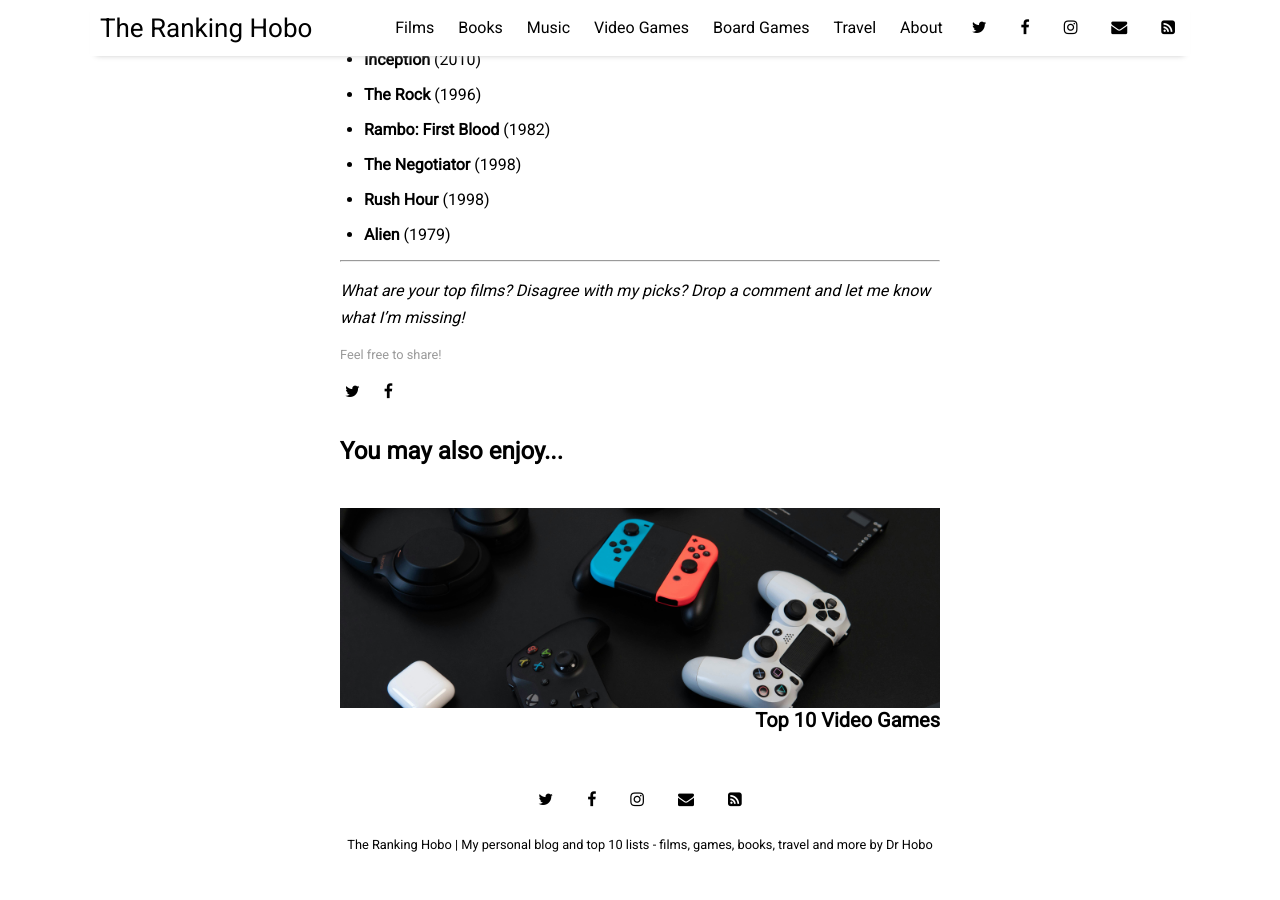
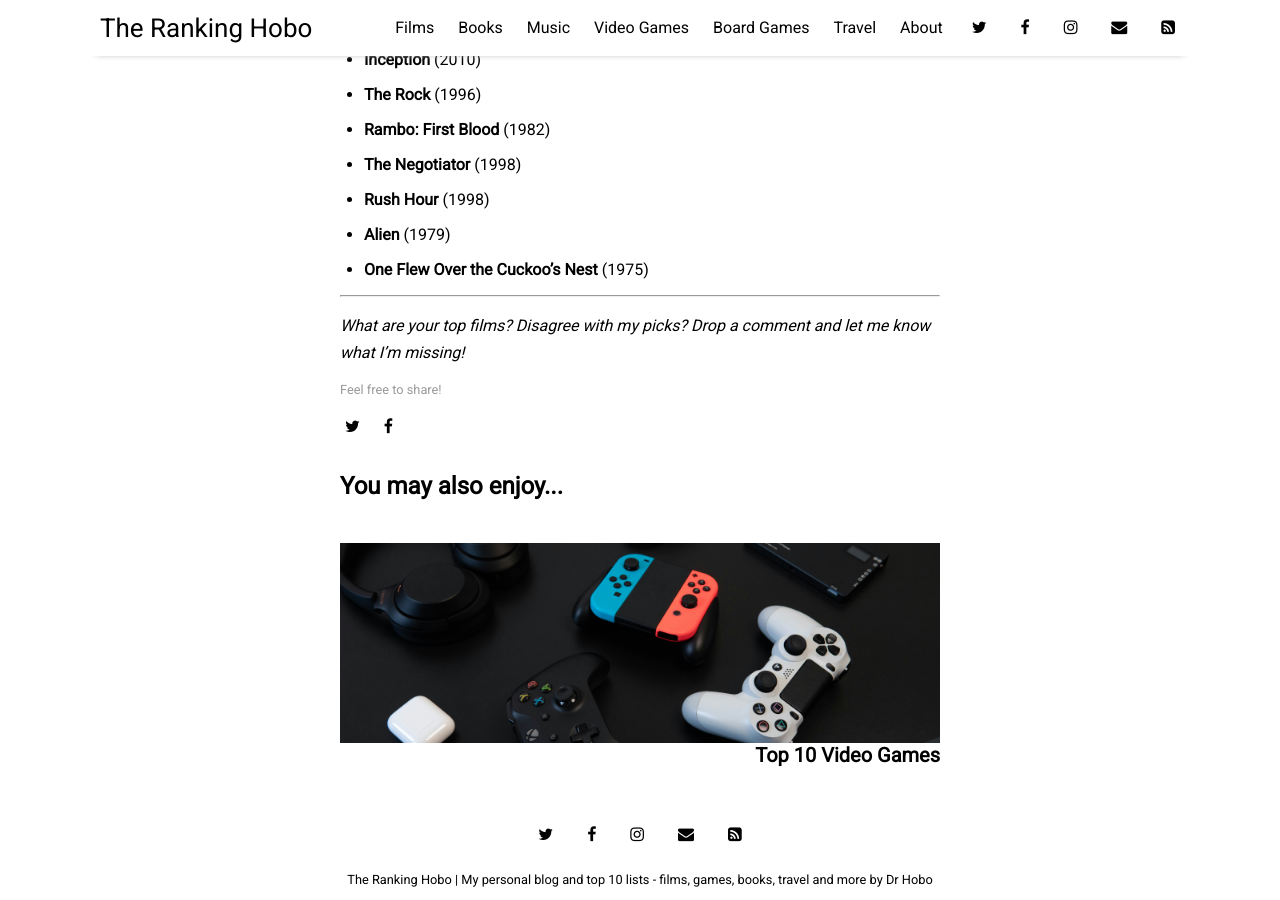
Before and after one commit to TheDrHobo/thedrhobo.github.io, a Jekyll site: the page built from _posts/2025-10-28-top-10-films.md, in a window 1280 px wide and 900 px high, scrolled down 4812 px. Built offline with Jekyll 4.4.1, drawn with Linux system fonts in a browser that asks for light colours; nearby versions of some CDN libraries.

Commit message:
Update 2025-10-28-top-10-films.md

```diff
--- a/_posts/2025-10-28-top-10-films.md
+++ b/_posts/2025-10-28-top-10-films.md
@@ -223,6 +223,7 @@ These almost made the list, and on another day, some of them might have:
 - **The Negotiator** (1998)
 - **Rush Hour** (1998)
 - **Alien** (1979)
+- **One Flew Over the Cuckoo's Nest** (1975)
 
 ---
 
```
